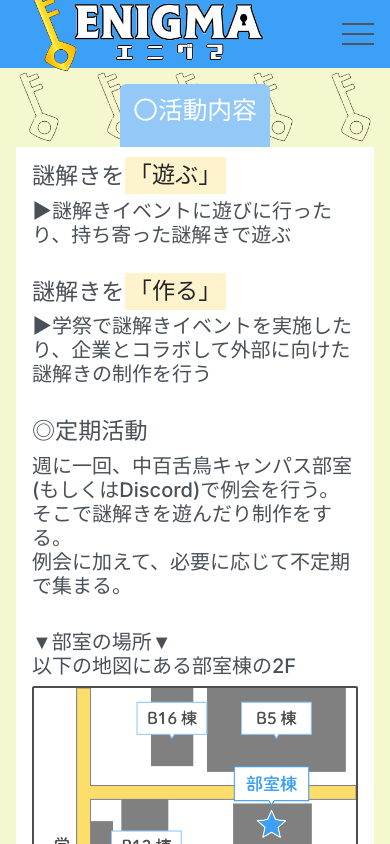
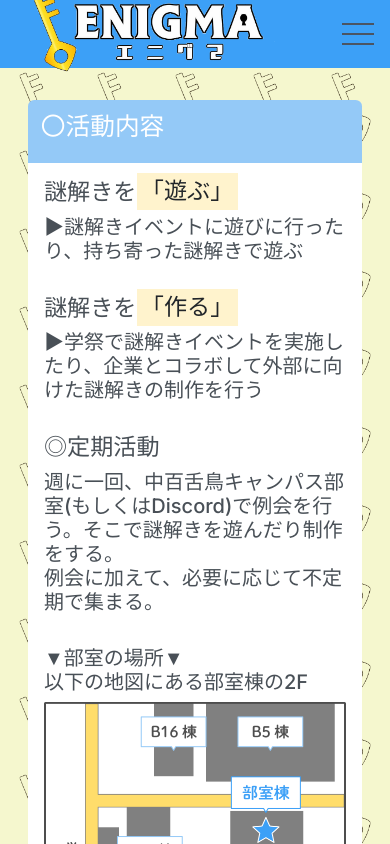
Before and after one commit to enimga-nazotoki/nextjs, a Next.js app: page /about in a window 390 px wide. Shown: the top 844 px of the page. Built offline with nearby package versions, Linux system fonts and the light colour scheme.

Commit message:
0430 murata

```diff
--- a/src/pages/about/index.tsx
+++ b/src/pages/about/index.tsx
@@ -31,6 +31,7 @@ export default function About() {
             <link href="https://fonts.googleapis.com/css2?family=Crimson+Text:ital,wght@0,400;0,600;0,700;1,400;1,600;1,700&display=swap" rel="stylesheet"></link>
             </Head>
             <main className={`${styles.main} ${inter.className}`}>
+              <div className='container mt-3'>
               <div style={LikeB}>
                 <h2>〇活動内容</h2>
               </div>
@@ -87,7 +88,7 @@ export default function About() {
                 </h5>
 
               </div>
-
+              </div>
 
             </main>
         </>
--- a/src/styles/Home.module.css
+++ b/src/styles/Home.module.css
@@ -143,8 +143,8 @@
   .main {
     display: flex;
     flex-direction: column;
-    justify-content: space-between;
-    align-items: center;
+    /* justify-content: space-between; */
+    /* align-items: center; */
     padding: 1rem;
     min-height: 92vh;
     background-color: #f5f7ce;
```
